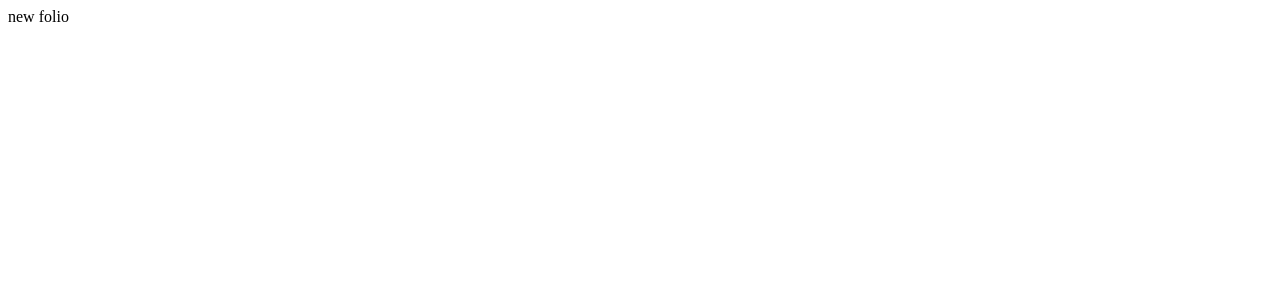
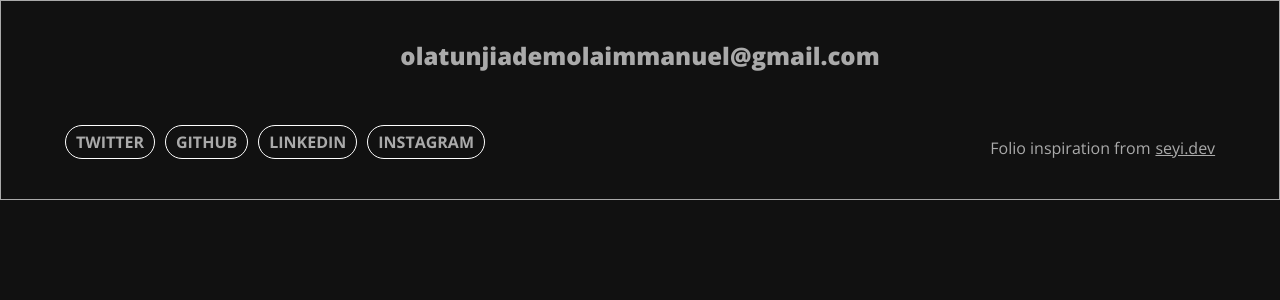
Before and after one commit to aaade-pm/my-folio, a React (Vite) app: page / in a window 1280 px wide. Shown: the top 300 px of the page. Built offline with nearby package versions, Linux system fonts and the light colour scheme.

Commit message:
Footer UI Component

```diff
--- a/index.html
+++ b/index.html
@@ -3,6 +3,12 @@
   <head>
     <meta charset="UTF-8" />
     <link rel="icon" type="image/x-icon" href="aaade.ico" />
+    <link rel="preconnect" href="https://fonts.googleapis.com" />
+    <link rel="preconnect" href="https://fonts.gstatic.com" crossorigin />
+    <link
+      href="https://fonts.googleapis.com/css2?family=Bebas+Neue&family=Open+Sans:ital,wght@0,300..800;1,300..800&display=swap"
+      rel="stylesheet"
+    />
     <meta name="viewport" content="width=device-width, initial-scale=1.0" />
     <title>aaade — dev</title>
   </head>
--- a/src/App.jsx
+++ b/src/App.jsx
@@ -1,7 +1,14 @@
 // import React from "react";
+// import Footer from "./views/Footer";
+
+import Footer from "./views/Footer";
 
 const App = () => {
-  return <div>new folio</div>;
+  return (
+    <div>
+      <Footer />
+    </div>
+  );
 };
 
 export default App;
--- /dev/null
+++ b/src/components/FooterButton.jsx
@@ -0,0 +1,18 @@
+// import React from 'react'
+import socials from "../constant";
+
+const FooterButton = () => {
+  return (
+    <div className="socials-container">
+      {socials.map((social, index) => {
+        return (
+          <a href={social.link} key={index}>
+            {social.name}
+          </a>
+        );
+      })}
+    </div>
+  );
+};
+
+export default FooterButton;
--- /dev/null
+++ b/src/constant.js
@@ -0,0 +1,20 @@
+const socials = [
+  {
+    name: "TWITTER",
+    link: "https://twitter.com/aaademola001",
+  },
+  {
+    name: "GITHUB",
+    link: "https://github.com/aaade-pm",
+  },
+  {
+    name: "LINKEDIN",
+    link: "https://www.linkedin.com/in/e-olatunji-8a21ba1ba/",
+  },
+  {
+    name: "INSTAGRAM",
+    link: "https://www.instagram.com/aaade.mola/",
+  },
+];
+
+export default socials;
--- a/src/index.css
+++ b/src/index.css
@@ -0,0 +1,92 @@
+:root {
+  --background-color: #111;
+  --text-color: #aaaaaa;
+  --white: #fff;
+}
+
+* {
+  margin: 0;
+  padding: 0;
+  box-sizing: border-box;
+  background-color: var(--background-color);
+  color: var(--text-color);
+  font-family: "Open Sans", sans-serif;
+}
+
+/* desktop footer styling */
+.footer {
+  height: 200px;
+  border: 1px solid var(--text-color);
+  position: relative;
+}
+
+.footer-email {
+  display: flex;
+  justify-content: center;
+  font-size: 1.5rem;
+  font-weight: 900;
+  margin-top: 3%;
+  text-align: center;
+}
+
+.socials-container {
+  display: flex;
+  justify-content: center;
+  position: absolute;
+  left: 5%;
+  bottom: 20%;
+  gap: 10px;
+}
+
+.socials-container a {
+  border: 1px solid var(--white);
+  border-radius: 45px;
+  cursor: pointer;
+  font-size: 16px;
+  font-weight: 700;
+  text-align: center;
+  padding: 5px 10px;
+  text-decoration: none;
+}
+
+.socials-container a:hover {
+  background-color: var(--white);
+  color: var(--background-color);
+}
+
+.inspired {
+  position: absolute;
+  right: 5%;
+  bottom: 20%;
+}
+
+.inspired a {
+  margin-left: 5px;
+}
+
+/* media query for mobile devices */
+@media screen and (max-width: 768px) {
+  .footer {
+    height: 250px;
+  }
+
+  .footer-email {
+    flex-direction: column;
+    font-size: 1rem;
+    text-align: right;
+    margin-right: 3%;
+    margin-top: 5%;
+  }
+
+  .socials-container {
+    display: grid;
+    grid-template-columns: repeat(2, 1fr);
+    right: 3%;
+    bottom: 30%;
+  }
+
+  .inspired {
+    right: 5%;
+    bottom: 8%;
+  }
+}
--- /dev/null
+++ b/src/views/Footer.jsx
@@ -0,0 +1,33 @@
+// import React from 'react'
+
+import FooterButton from "../components/FooterButton";
+
+const Footer = () => {
+  const emailName = "olatunjiademolaimmanuel";
+  const emailDomain = "@gmail.com";
+  const seyiFolio = "https://www.seyi.dev/";
+  return (
+    <div>
+      <footer className="footer">
+        <div className="footer-email">
+          <p>{emailName}</p>
+          <p>{emailDomain}</p>
+        </div>
+
+        <div className="footer-socials">
+          <FooterButton />
+        </div>
+        <div className="inspired">
+          <p>
+            Folio inspiration from
+            <span>
+              <a href={seyiFolio}>seyi.dev </a>
+            </span>
+          </p>
+        </div>
+      </footer>
+    </div>
+  );
+};
+
+export default Footer;
```
